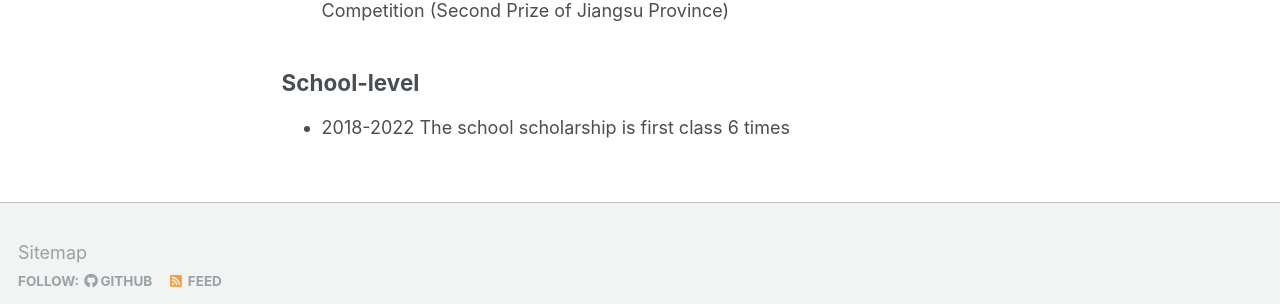
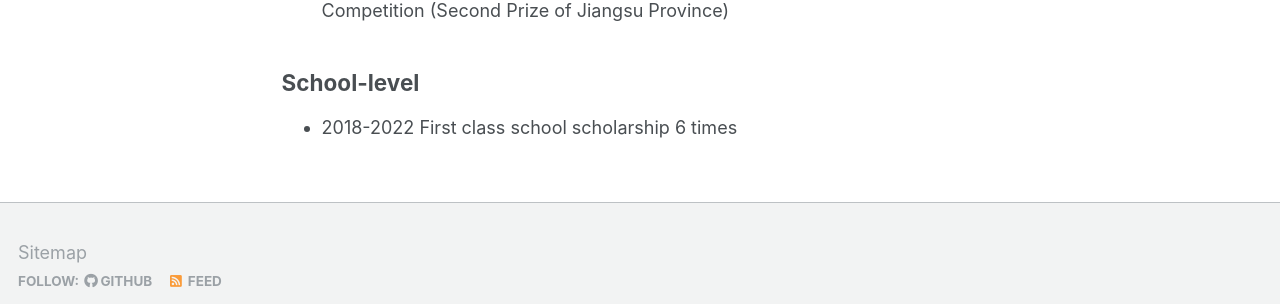
Before and after one commit to Junhao6666/Junhao6666.github.io, a Jekyll site: the page built from _pages/Awards & Honors.md, in a window 1280 px wide and 1055 px high. Shown: the part 698-1002 px from the top of the window. Built offline with Jekyll 4.4.1, drawn with Linux system fonts in a browser that asks for light colours; some web fonts are replaced.

Commit message:
Update Awards & Honors.md

```diff
--- a/_pages/Awards & Honors.md
+++ b/_pages/Awards & Honors.md
@@ -20,4 +20,4 @@ author_profile: true
 *  2019 Group C/C of the 10th Blue Bridge Cup National Software and Information Technology Professionals Competition (Second Prize of Jiangsu Province)
 
 ##  School-level
-*  2018-2022 The school scholarship is first class 6 times
+*  2018-2022 First class school scholarship  6 times
```
